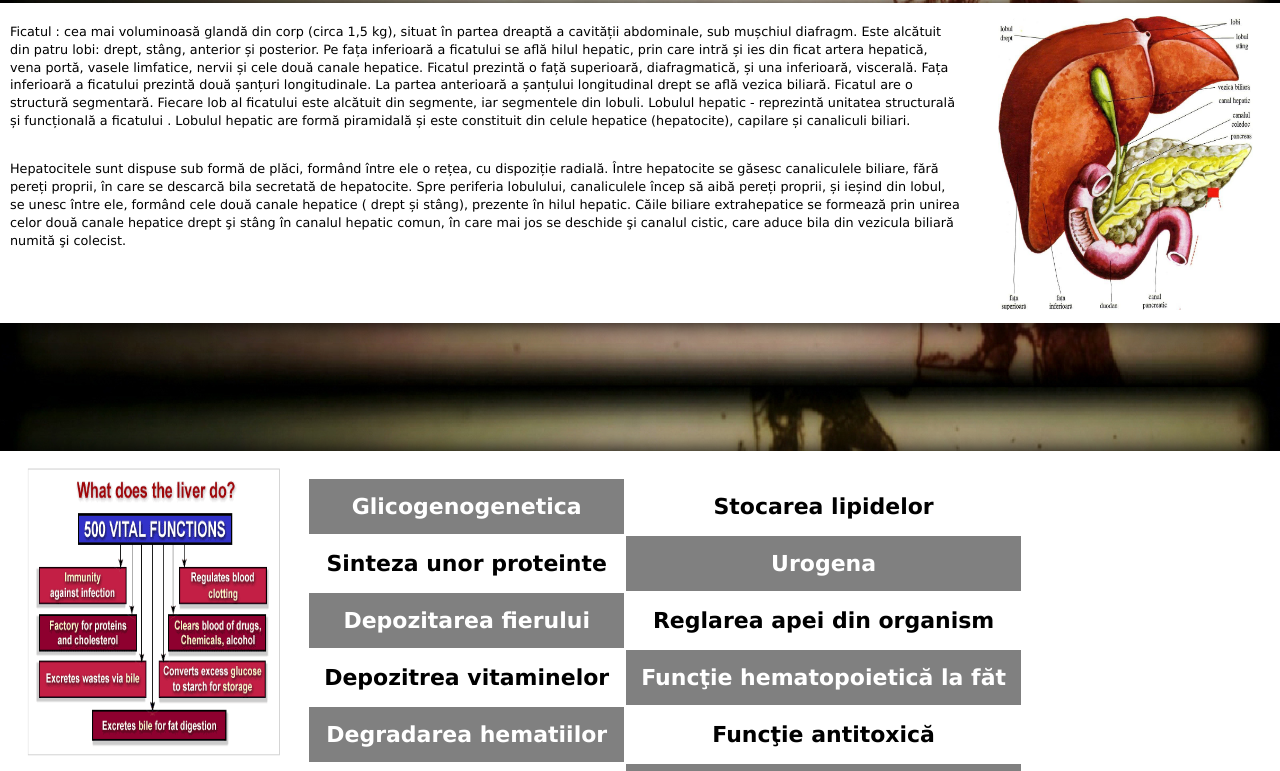
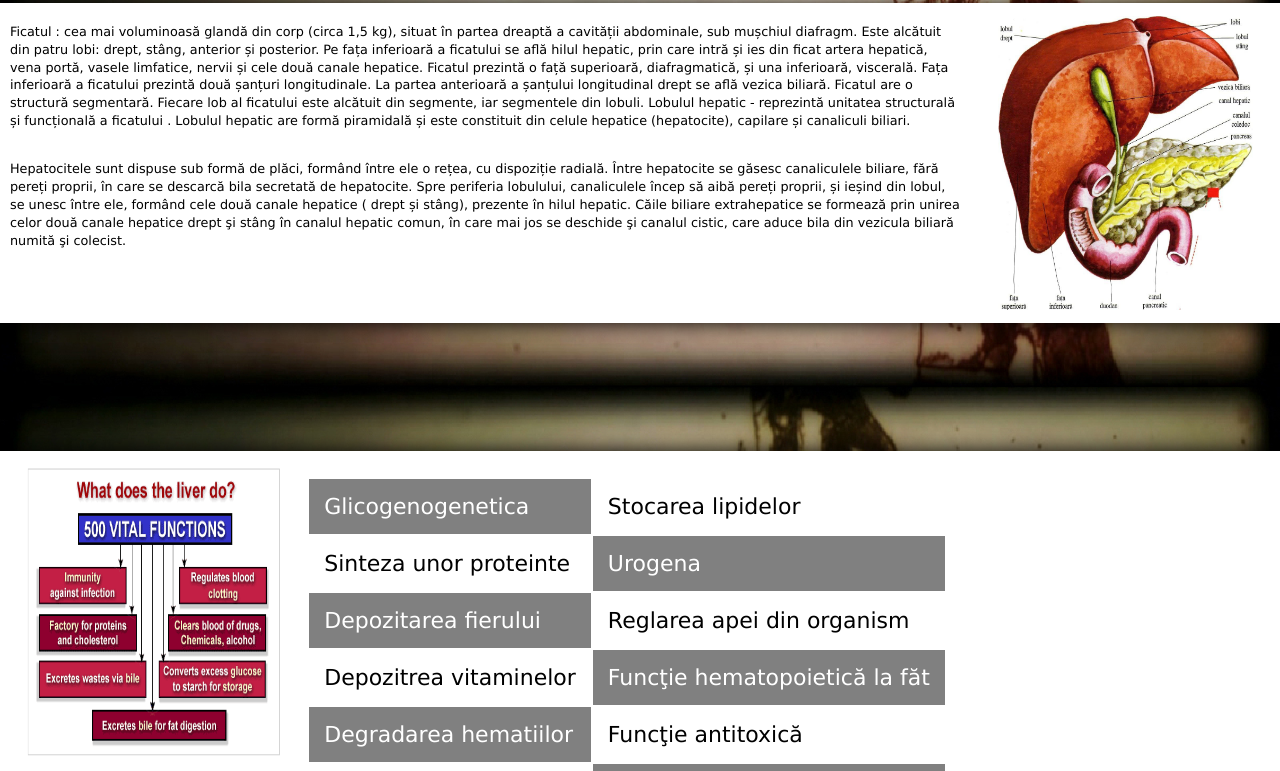
Before and after one commit to Doru99/Anatomie, a plain HTML site: page Glande.html in a window 1280 px wide. Shown: the part 573-1344 px from the top of the page. Drawn offline with Linux system fonts and the light colour scheme.

Commit message:
Add files via upload

```diff
--- a/Glande.html
+++ b/Glande.html
@@ -35,28 +35,28 @@
         <img class="imagine" src="imagini/ficatfct.gif">
         <table class="glande">
             <tr>
-                <th>Glicogenogenetica</th>
-                <th>Stocarea lipidelor</th>
+                <td>Glicogenogenetica</td>
+                <td>Stocarea lipidelor</td>
             </tr>
             <tr>
-                <th>Sinteza unor proteinte</th>
-                <th>Urogena</th>
+                <td>Sinteza unor proteinte</td>
+                <td>Urogena</td>
             </tr>
             <tr>
-                <th>Depozitarea fierului</th>
-                <th>Reglarea apei din organism</th>
+                <td>Depozitarea fierului</td>
+                <td>Reglarea apei din organism</td>
             </tr>
             <tr>
-                <th>Depozitrea vitaminelor</th>
-                <th>Funcţie hematopoietică la făt</th>
+                <td>Depozitrea vitaminelor</td>
+                <td>Funcţie hematopoietică la făt</td>
             </tr>
             <tr>
-                <th>Degradarea hematiilor</th>
-                <th>Funcţie antitoxică</th>
+                <td>Degradarea hematiilor</td>
+                <td>Funcţie antitoxică</td>
             </tr>
             <tr>
-                <th>Termoreglare</th>
-                <th>Sinteza enzimelor</th>
+                <td>Termoreglare</td>
+                <td>Sinteza enzimelor</td>
             </tr>
         </table>
     </div>
--- a/home.css
+++ b/home.css
@@ -96,7 +96,7 @@ table:last-child{
     margin-right: 5%;
 }
 
-th{
+td{
     padding: 15px 15px;
     font-size: 22px;
     font-family: Verdana;
@@ -104,14 +104,14 @@ th{
 
 .glande
 tr:nth-child(odd)
-th:nth-child(odd) {
+td:nth-child(odd) {
     background-color: grey;
     color: white;
 }
 
 .glande
 tr:nth-child(even)
-th:nth-child(even) {
+td:nth-child(even) {
     background-color: grey;
     color: white;
 }
```
Also changed, not shown: Digestia.html (+9 -9 lines).
